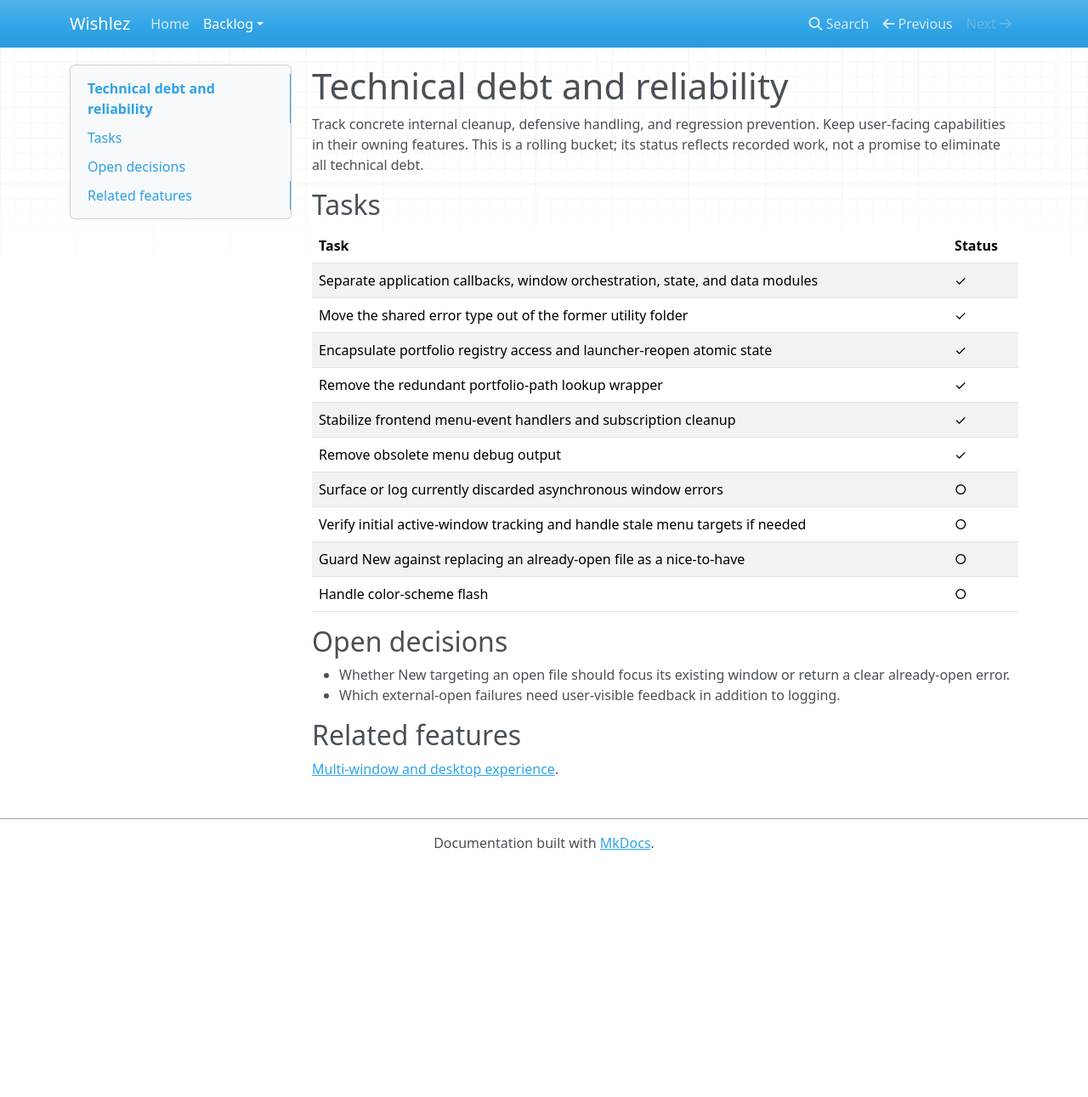
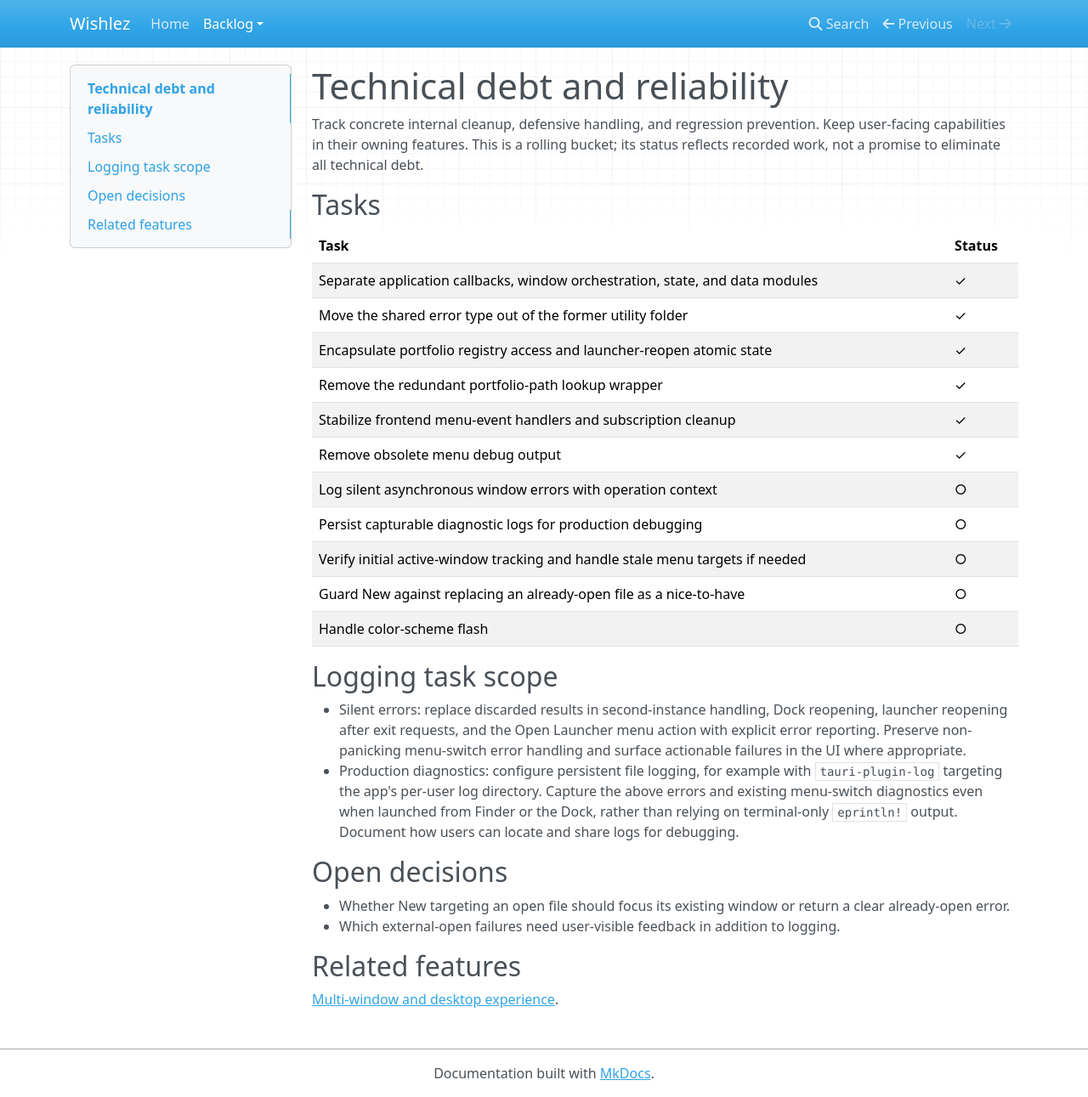
Before and after one commit to wishlez/wishlez-app, an MkDocs documentation site: the page built from docs/backlog/FEAT-0010.md, in a window 1280 px wide and 1291 px high. Shown: the whole window at 85% size. Built offline with MkDocs 1.6.1, drawn with Linux system fonts in a browser that asks for light colours; nearby versions of some CDN libraries.

```diff
--- a/docs/backlog/FEAT-0010.md
+++ b/docs/backlog/FEAT-0010.md
@@ -19,10 +19,23 @@ its status reflects recorded work, not a promise to eliminate all technical debt
 | Remove the redundant portfolio-path lookup wrapper | ✓ |
 | Stabilize frontend menu-event handlers and subscription cleanup | ✓ |
 | Remove obsolete menu debug output | ✓ |
-| Surface or log currently discarded asynchronous window errors | ○ |
+| Log silent asynchronous window errors with operation context | ○ |
+| Persist capturable diagnostic logs for production debugging | ○ |
 | Verify initial active-window tracking and handle stale menu targets if needed | ○ |
 | Guard New against replacing an already-open file as a nice-to-have | ○ |
 | Handle color-scheme flash | ○ |
+
+## Logging task scope
+
+- Silent errors: replace discarded results in second-instance handling, Dock
+  reopening, launcher reopening after exit requests, and the Open Launcher menu
+  action with explicit error reporting. Preserve non-panicking menu-switch error
+  handling and surface actionable failures in the UI where appropriate.
+- Production diagnostics: configure persistent file logging, for example with
+  `tauri-plugin-log` targeting the app's per-user log directory. Capture the above
+  errors and existing menu-switch diagnostics even when launched from Finder or
+  the Dock, rather than relying on terminal-only `eprintln!` output. Document how
+  users can locate and share logs for debugging.
 
 ## Open decisions
 
```
Also changed, not shown: docs/backlog/FEAT-0001.md (+12 -0 lines), docs/backlog/FEAT-0009.md (+2 -1 lines), 5 other files.
